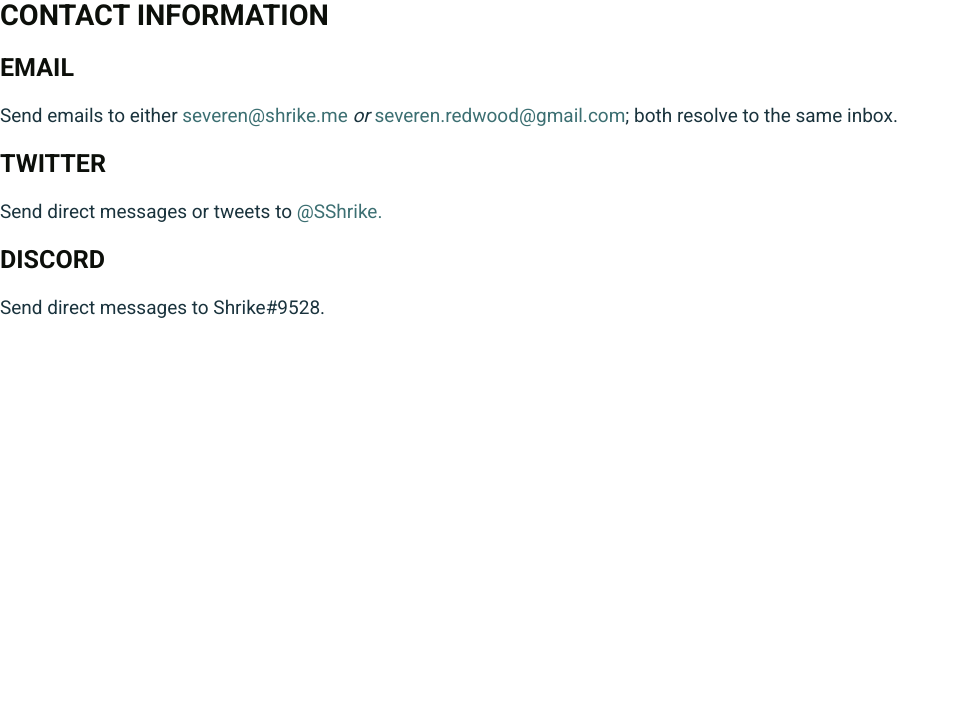
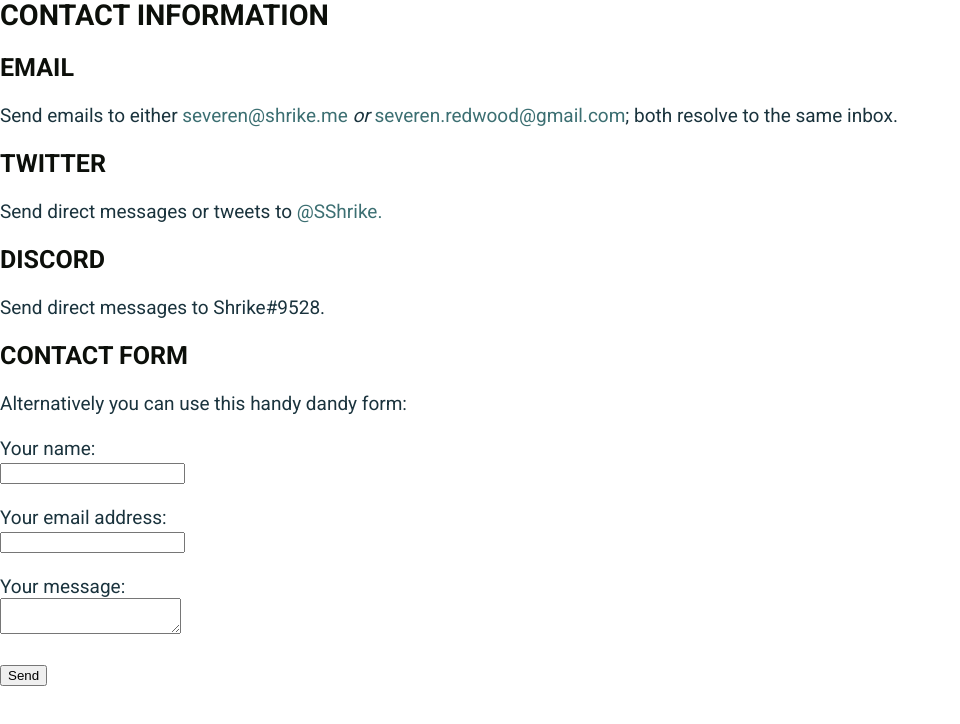
Before and after one commit to SShrike/website, a Gatsby site: page /contact in a window 1280 px wide. Shown: the whole page, without its empty margins (0-960 px from the left). Built offline with nearby package versions, Linux system fonts and the light colour scheme; Gatsby itself is replaced by a stand-in of ours.

Commit message:
Add a contact form

```diff
--- a/src/pages/contact.js
+++ b/src/pages/contact.js
@@ -1,23 +1,96 @@
-import React from 'react';
+import React, { Component } from 'react';
 
-const ContactPage = () => (
+function encode(data) {
+  return Object.keys(data)
+    .map(key => encodeURIComponent(key) + '=' + encodeURIComponent(data[key]))
+    .join('&');
+}
+
+class ContactPage extends Component {
+  constructor(props) {
+    super(props);
+    this.state = {};
+  }
+
+  handleChange = event => {
+    this.setState({ [event.target.name]: event.target.value });
+  };
+
+  handleSubmit = event => {
+    fetch('/', {
+      method: 'POST',
+      headers: { 'Content-Type': 'application/x-www-form-urlencoded' },
+      body: encode({ 'form-name': 'contact', ...this.state }),
+    })
+      .then(() => alert('Success!'))
+      .catch(error => alert(error));
+
+    event.preventDefault();
+  };
+
+  render() {
+    return (
       <div>
         <h2>Contact Information</h2>
+
         <h3>Email</h3>
         <p>
           Send emails to either{' '}
           <a href="mailto:severen@shrike.me">severen@shrike.me</a> <i>or</i>{' '}
-      <a href="mailto:severen.redwood@gmail.com">severen.redwood@gmail.com</a>;
-      both resolve to the same inbox.
+          <a href="mailto:severen.redwood@gmail.com">
+            severen.redwood@gmail.com
+          </a>; both resolve to the same inbox.
         </p>
+
         <h3>Twitter</h3>
         <p>
           Send direct messages or tweets to{' '}
           <a href="//twitter.com/SShrike">@SShrike.</a>
         </p>
+
         <h3>Discord</h3>
         <p>Send direct messages to Shrike#9528.</p>
+
+        <h3>Contact Form</h3>
+        <p>Alternatively you can use this handy dandy form:</p>
+        <form
+          name="contact"
+          method="post"
+          action="/thanks/"
+          data-netlify="true"
+          data-netlify-honeypot="bot-field"
+          onSubmit={this.handleSubmit}
+        >
+          <p hidden>
+            <label>
+              Don't fill this out: <input name="bot-field" />
+            </label>
+          </p>
+          <p>
+            <label>
+              Your name:<br />
+              <input type="text" name="name" onChange={this.handleChange} />
+            </label>
+          </p>
+          <p>
+            <label>
+              Your email address:<br />
+              <input type="email" name="email" onChange={this.handleChange} />
+            </label>
+          </p>
+          <p>
+            <label>
+              Your message:<br />
+              <textarea name="message" onChange={this.handleChange} />
+            </label>
+          </p>
+          <p>
+            <button type="submit">Send</button>
+          </p>
+        </form>
       </div>
     );
+  }
+}
 
 export default ContactPage;
```
Also changed, not shown: src/pages/thanks.js (added, +10 -0 lines). Lines whose indentation alone changed are shown as unchanged.
